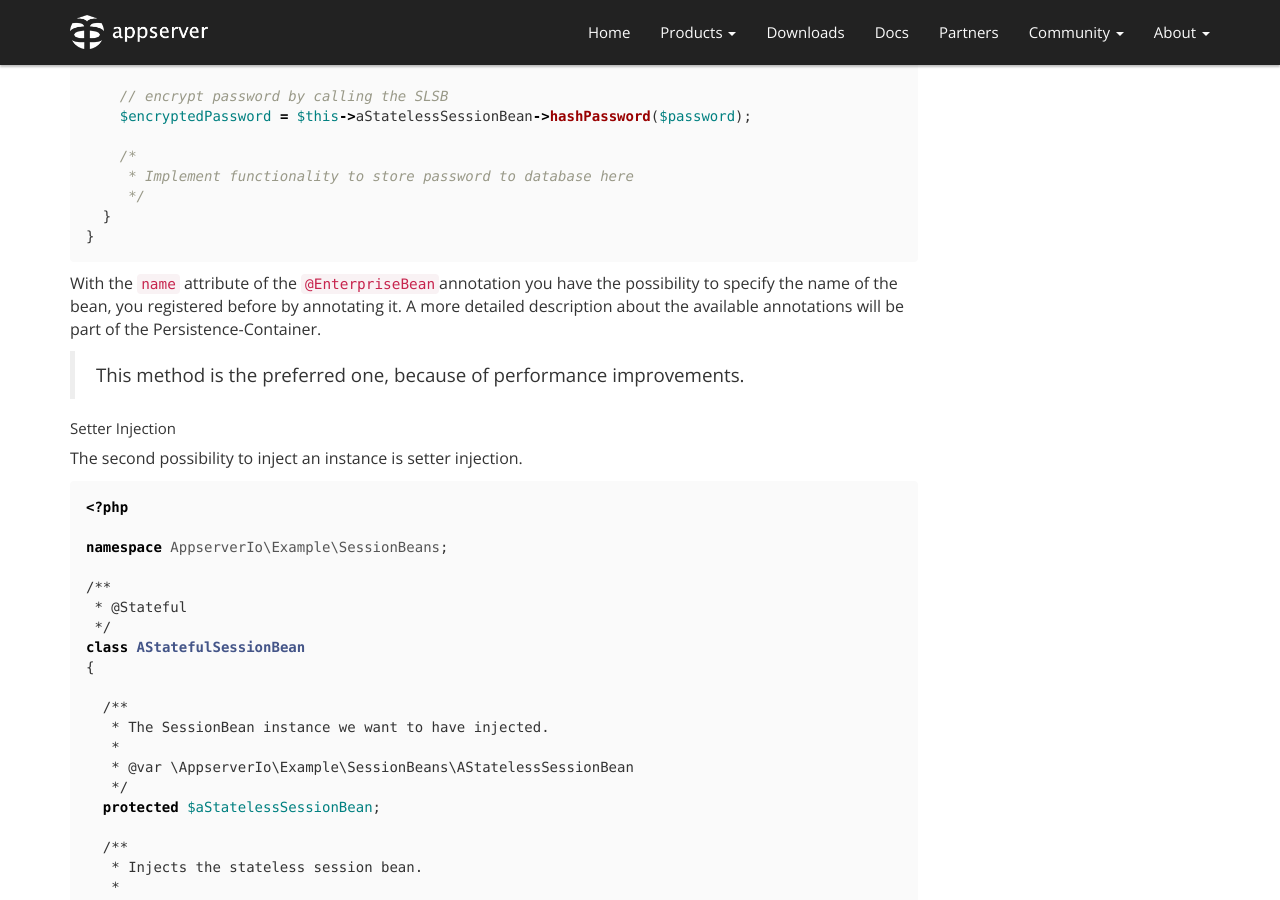
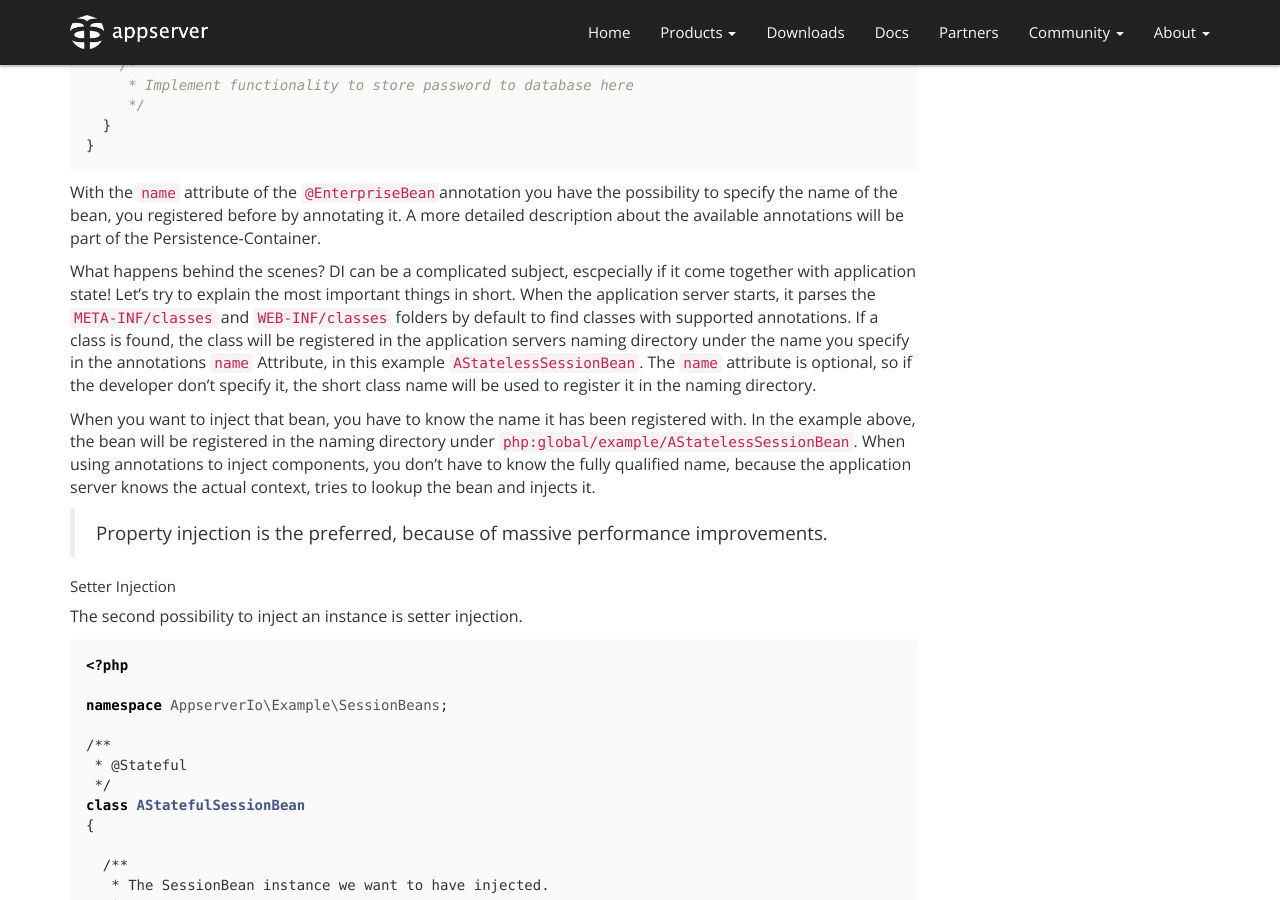
Before and after one commit to appserver-io/appserver, a Jekyll site: the page built from _posts/2014-12-30-persistence-container-basics.md, in a window 1280 px wide and 900 px high, scrolled down 2343 px. Built offline with Jekyll 4.4.1, drawn with Linux system fonts in a browser that asks for light colours; nearby versions of some CDN libraries; library files that are not in the unit come from our copies; Markdown is read by kramdown in place of the engine named in the settings; some of the changed text lies outside the part shown.

Commit message:
Update 2014-12-30-persistence-container-basics.md

````diff
--- a/_posts/2014-12-30-persistence-container-basics.md
+++ b/_posts/2014-12-30-persistence-container-basics.md
@@ -23,7 +23,7 @@ Dependency Injection, furthermore DI, enables developers to write cleaner, reusa
 
 #### What can be injected
 
-Generally everything! The application server itself doesn't use DI, instead it provides DI as a service for the applications running within. But, before you can let the DI container inject an instance to your class, you have to register it. Registering a class for DI is pretty simple. To register a class in the DI container the most common way is to use annotations.
+Generally everything! The application server itself doesn't use DI, instead it provides DI as a service for the applications running within. But, before you can let the DI container inject an instance to your class, you have to register it. Registering a bean to allow using it for DI is pretty simple by using annotations.
 
 ```php
 <?php
@@ -50,7 +50,7 @@ class AStatelessSessionBean
 }
 ```
 
-When the application server starts, it parses the `META-INF/classes` and `WEB-INF/classes` folders by default to find classes with supported annotations. If a class is found, the class will be registered in the application servers naming directory under the name you specify in the annotations `name` Attribute, in this example `AStatelessSessionBean`.
+After register your beans, what is pretty simple when using annotations, you're ready to inject them!
 
 #### How to inject an instance
 
@@ -103,7 +103,11 @@ class AStatefulSessionBean
 
 With the `name` attribute of the `@EnterpriseBean`annotation you have the possibility to specify the name of the bean, you registered before by annotating it. A more detailed description about the available annotations will be part of the Persistence-Container.
 
-> This method is the preferred one, because of performance improvements.
+What happens behind the scenes? DI can be a complicated subject, escpecially if it come together with application state! Let's try to explain the most important things in short. When the application server starts, it parses the `META-INF/classes` and `WEB-INF/classes` folders by default to find classes with supported annotations. If a class is found, the class will be registered in the application servers naming directory under the name you specify in the annotations `name` Attribute, in this example `AStatelessSessionBean`. The `name` attribute is optional, so if the developer don't specify it, the short class name will be used to register it in the naming directory.
+
+When you want to inject that bean, you have to know the name it has been registered with. In the example above, the bean will be registered in the naming directory under `php:global/example/AStatelessSessionBean`. When using annotations to inject components, you don't have to know the fully qualified name, because the application server knows the actual context, tries to lookup the bean and injects it.
+
+> Property injection is the preferred, because of massive performance improvements.
 
 ##### Setter Injection
 
````
